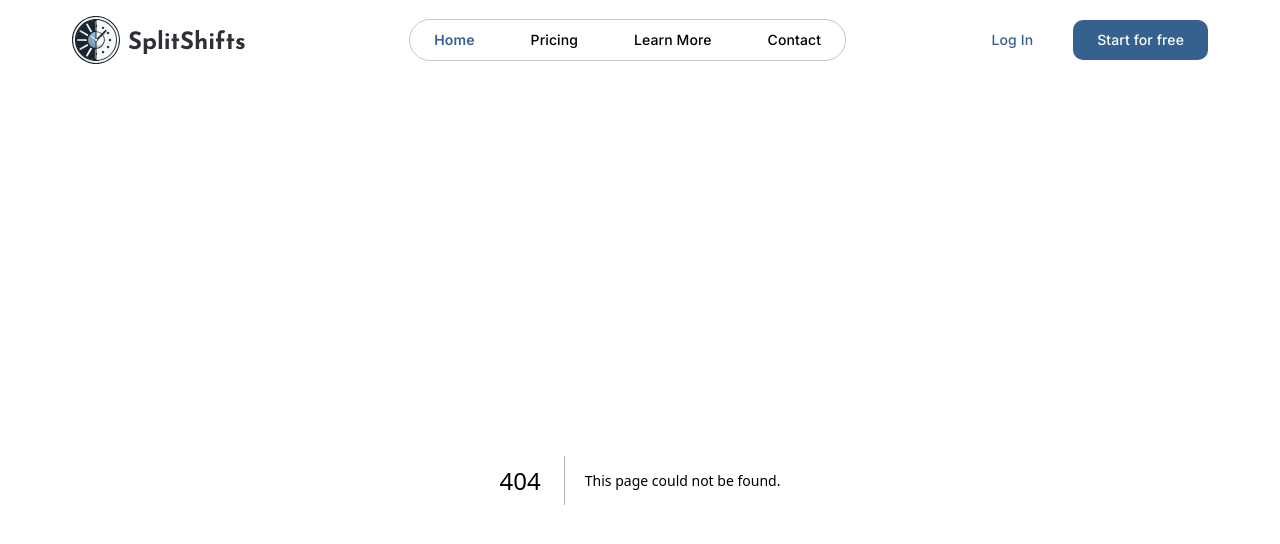
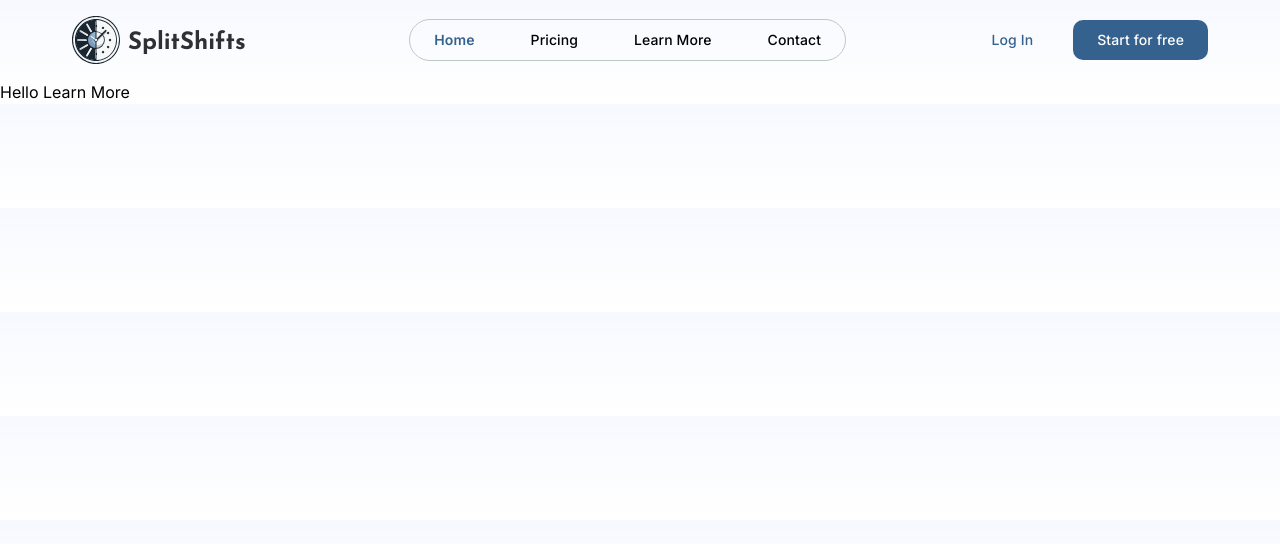
Before and after one commit to CaliforniaDev/splitshifts-next-repo, a Next.js app in the folder splitshifts-app/: page /learn-more in a window 1280 px wide. Before the commit this address had no page. Shown: the top 544 px of the page. Built offline with nearby package versions, Linux system fonts and the light colour scheme.

Commit message:
feat: Add learn more page component

```diff
--- /dev/null
+++ b/splitshifts-app/src/app/learn-more/page.tsx
@@ -0,0 +1,7 @@
+export default function Page() {
+  return (
+    <div>
+      <h1>Hello Learn More</h1>
+    </div>
+  );
+}
```
